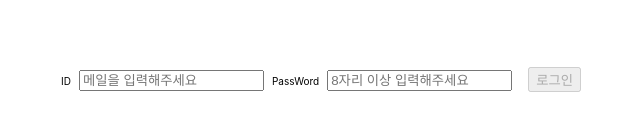
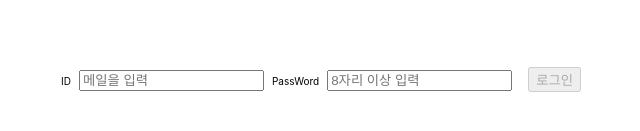
Before and after one commit to rewrite0w0/wanted-pre-onboarding-frontend, a React (Create React App) app: page / in a window 1280 px wide. Shown: the part 341-472 px from the top of the page, without its empty margins (315-955 px from the left). Built offline with nearby package versions, Linux system fonts and the light colour scheme.

Commit message:
MOD: 스타일 변경

```diff
--- a/src/App.js
+++ b/src/App.js
@@ -96,7 +96,7 @@ export default function App() {
         <section>
           <label htmlFor="loginID">ID</label>
           <input
-            placeholder="메일을 입력해주세요"
+            placeholder="메일을 입력"
             type="email"
             id="loginID"
             className="app__login__id"
@@ -106,7 +106,7 @@ export default function App() {
           {/* <br /> */}
           <label htmlFor="loginPassword">PassWord</label>
           <input
-            placeholder="8자리 이상 입력해주세요"
+            placeholder="8자리 이상 입력"
             type="password"
             id="loginPassword"
             className="app__login__password"
```
